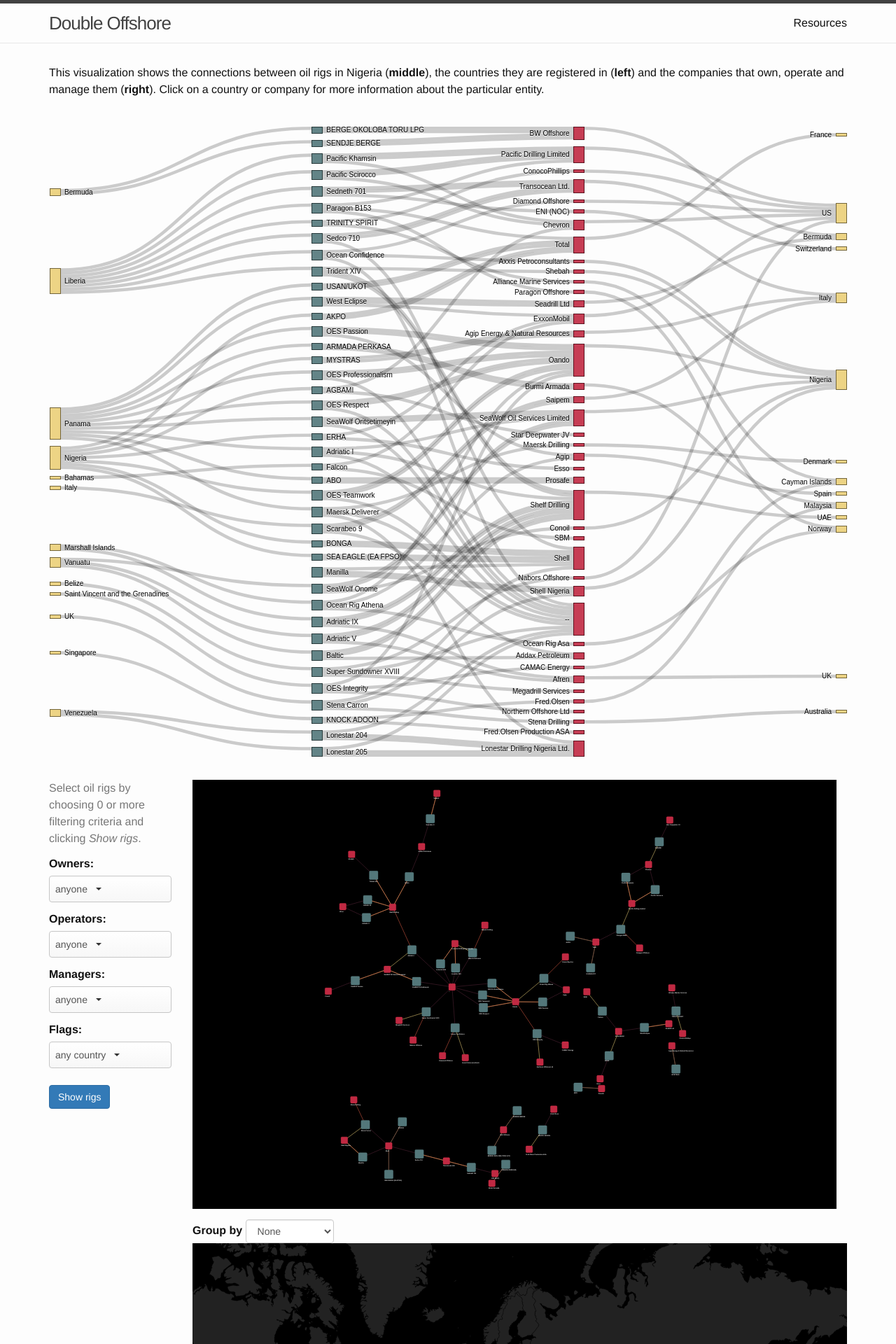
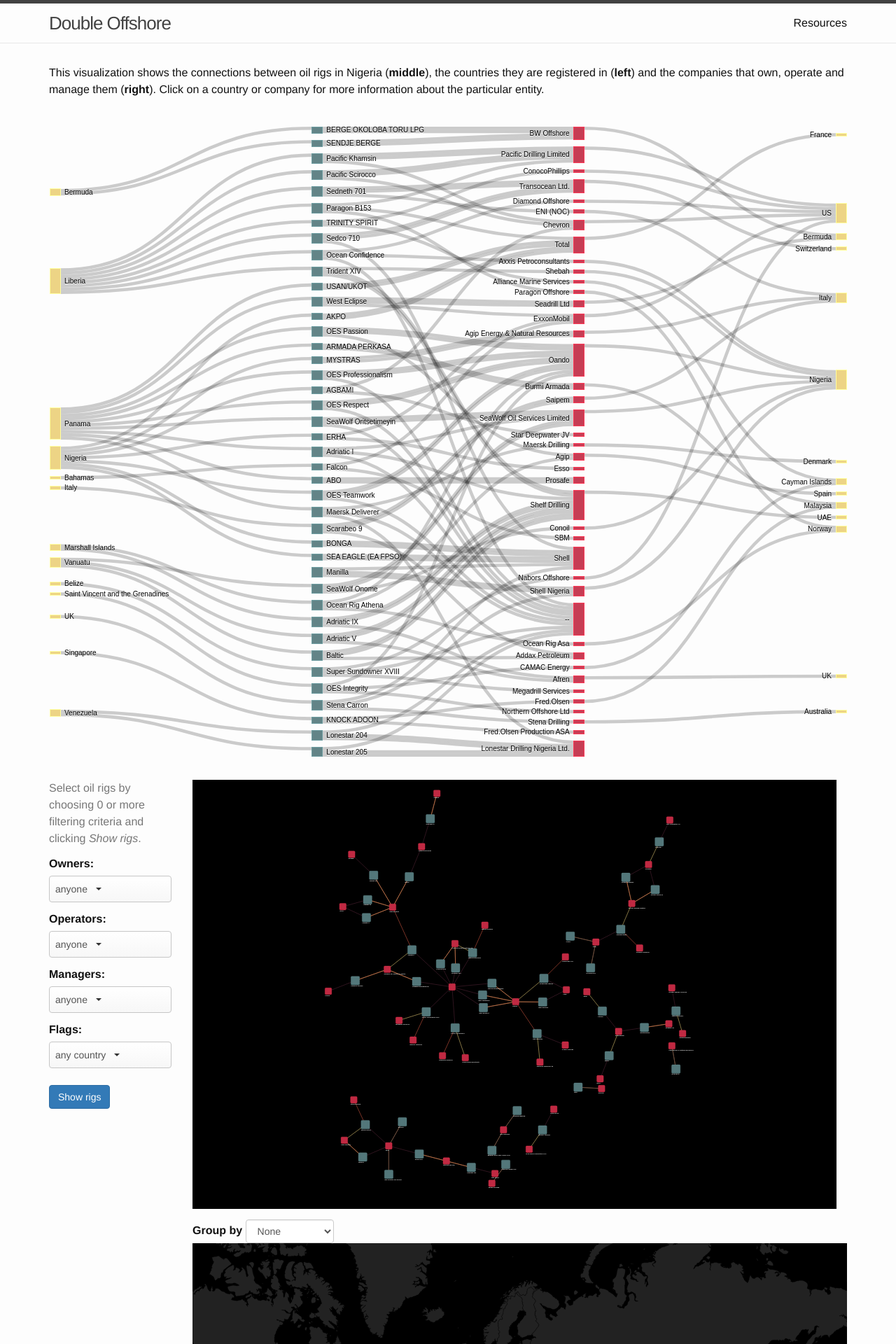
Before and after one commit to ANCIR/DoubleOffshore.org, a Jekyll site: the page built from index.html, in a window 1280 px wide. Shown: the top 1920 px of the page at 70% size. Built offline with Jekyll 4.4.1, drawn with Linux system fonts in a browser that asks for light colours.

Commit message:
consolidate entity styling

```diff
--- a/index.html
+++ b/index.html
@@ -84,6 +84,10 @@
 .container-fluid > div:first-child {padding-left: 0;}
 .container-fluid > div:last-child {padding-right: 0;}
 
+svg {
+    font: 10px sans-serif
+}
+
 /* Widgets style */
 
 label {margin-top: 12px;}
@@ -107,35 +111,34 @@
     white-space: nowrap;
 }
 
+/* Entity style */
+
+rect.entity, .entity rect {
+  stroke-width: 1px;
+}
+rect.entity.rig, .entity.rig rect {
+    fill: #53777A;
+    stroke: rgba(110, 158, 162, 1.0);
+}
+rect.entity.company, .entity.company rect {
+    fill: #C02942;
+    stroke: rgba(255, 59, 88, 1.0);
+}
+rect.entity.cflag, rect.entity.rflag, .entity.cflag rect, .entity.rflag rect {
+  fill: #ECD078;
+  stroke: rgba(255, 255, 160, 1.0);
+}
+
 /* Sankey diagram */
 
 #sankey-container {
   padding: 20px 0;
 }
 
-#sankey-container svg {
-  font: 10px sans-serif
-}
-
 #sankey-container .entity rect {
   cursor: pointer;
   fill-opacity: .9;
   shape-rendering: crispEdges;
-}
-
-#sankey-container .entity.rig rect {
-  fill: #53777A;
-  stroke: rgba(40, 58, 59, 1.0);
-}
-
-#sankey-container .entity.company rect {
-  fill: #C02942;
-  stroke: rgba(94, 20, 32, 1.0);
-}
-
-#sankey-container .entity.cflag rect, #sankey-container .entity.rflag rect {
-  fill: #ECD078;
-  stroke: rgba(115, 101, 58, 1.0);
 }
 
 #sankey-container .entity text {
@@ -162,16 +165,6 @@
 #network-container .relation.ismanagedby {stroke: #D95B43;}
 #network-container .relation.isoperatedby {stroke: #542437;}
 
-#network-container .entity {stroke-width: 1px;}
-#network-container .entity.rig {
-    fill: #53777A;
-    stroke: rgba(110, 158, 162, 1.0);
-}
-#network-container .entity.company {
-    fill: #C02942;
-    stroke: rgba(255, 59, 88, 1.0);
-}
-
 #network-container .group {
     fill: rgba(255, 255, 255, 0.25);
     stroke: rgba(255, 255, 255, 0.33);
```
